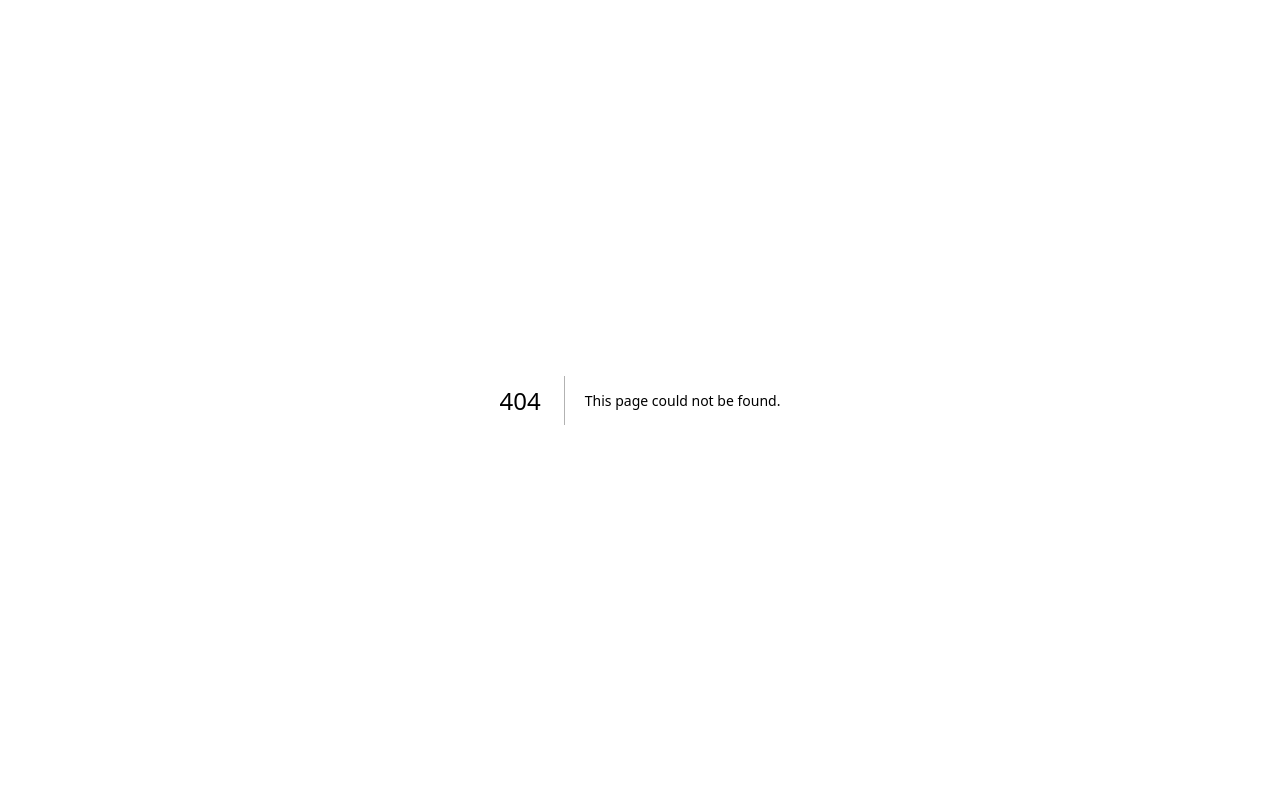
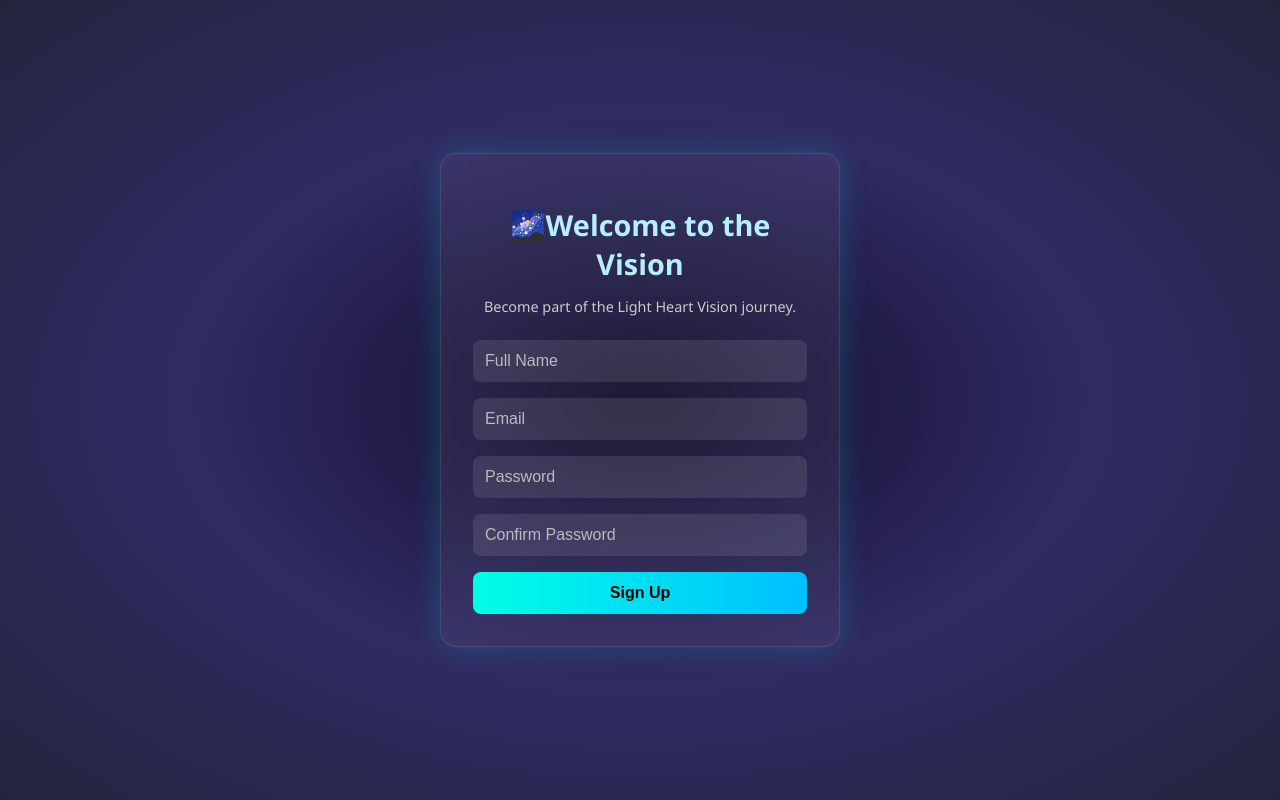
Before and after one commit to josiahbasilio/Light-Heart-Vision, a Next.js app in the folder light-heart-vision/: page /signUp in a window 1280 px wide. Before the commit this address had no page. Built offline with nearby package versions, Linux system fonts and the light colour scheme.

Commit message:
SignUp page

```diff
--- a/light-heart-vision/src/app/page.js
+++ b/light-heart-vision/src/app/page.js
@@ -66,7 +66,7 @@ export default function Home() {
       </ul>
 
       <div className="nav-right">
-        <Link href="/signin" className="signInLink">
+        <Link href="/signUp" className="signInLink">
           <button className="signIn">
             <span className="icon">👤</span>
             <span className="label">Sign In</span>
--- /dev/null
+++ b/light-heart-vision/src/app/signUp/page.js
@@ -0,0 +1,83 @@
+'use client';
+
+import './signUp.css';
+import { useState } from 'react';
+
+export default function SignUpPage() {
+  const [form, setForm] = useState({
+    name: '',
+    email: '',
+    password: '',
+    confirmPassword: ''
+  });
+
+  const [message, setMessage] = useState('');
+
+  const handleChange = (e) => {
+    setForm({ ...form, [e.target.name]: e.target.value });
+  };
+
+  const handleSubmit = (e) => {
+    e.preventDefault();
+
+    if (form.password !== form.confirmPassword) {
+      setMessage("❌ Passwords do not match.");
+      return;
+    }
+
+    setMessage("🚀 Signed up successfully!");
+    console.log('Form submitted:', form);
+
+    setForm({
+      name: '',
+      email: '',
+      password: '',
+      confirmPassword: ''
+    });
+  };
+
+  return (
+    <main className="signup-page">
+      <div className="signup-container">
+        <h1>🌌Welcome to the Vision</h1>
+        <p>Become part of the Light Heart Vision journey.</p>
+        <form onSubmit={handleSubmit}>
+          <input
+            type="text"
+            name="name"
+            placeholder="Full Name"
+            value={form.name}
+            onChange={handleChange}
+            required
+          />
+          <input
+            type="email"
+            name="email"
+            placeholder="Email"
+            value={form.email}
+            onChange={handleChange}
+            required
+          />
+          <input
+            type="password"
+            name="password"
+            placeholder="Password"
+            value={form.password}
+            onChange={handleChange}
+            required
+          />
+          <input
+            type="password"
+            name="confirmPassword"
+            placeholder="Confirm Password"
+            value={form.confirmPassword}
+            onChange={handleChange}
+            required
+          />
+          <button type="submit">Sign Up</button>
+        </form>
+        {message && <p className="message">{message}</p>}
+      </div>
+    </main>
+  );
+}
--- /dev/null
+++ b/light-heart-vision/src/app/signUp/signUp.css
@@ -0,0 +1,114 @@
+.signup-page {
+    position: relative;
+    min-height: 100vh;
+    display: flex;
+    justify-content: center;
+    align-items: center;
+    padding: 2rem;
+    overflow: hidden;
+    background: radial-gradient(ellipse at center, #0f0c29 0%, #302b63 50%, #24243e 100%);
+    font-family: 'Segoe UI', sans-serif;
+    color: #fff;
+  }
+
+  .stars {
+    position: absolute;
+    width: 200%;
+    height: 200%;
+    background: transparent url('/stars.png') repeat;
+    animation: moveStars 60s linear infinite;
+    z-index: 0;
+    opacity: 0.3;
+  }
+
+  @keyframes moveStars {
+    from { transform: translate(0, 0); }
+    to { transform: translate(-500px, -500px); }
+  }
+
+  .planet {
+    position: absolute;
+    width: 80px;
+    height: 80px;
+    animation: floatPlanet 10s ease-in-out infinite alternate;
+    opacity: 0.7;
+    z-index: 1;
+  }
+
+  .planet.planet1 { top: 10%; left: 5%; }
+  .planet.planet2 { bottom: 10%; right: 8%; animation-delay: 2s; }
+  .planet.planet3 { top: 25%; right: 15%; animation-delay: 4s; }
+
+  @keyframes floatPlanet {
+    0% { transform: translateY(0) rotate(0deg); }
+    100% { transform: translateY(-15px) rotate(360deg); }
+  }
+
+  .signup-container {
+    position: relative;
+    z-index: 2;
+    background-color: rgba(255, 255, 255, 0.06);
+    backdrop-filter: blur(12px);
+    padding: 2rem;
+    border-radius: 1rem;
+    box-shadow: 0 0 30px rgba(0, 255, 255, 0.2);
+    max-width: 400px;
+    width: 100%;
+    text-align: center;
+    border: 1px solid rgba(255, 255, 255, 0.1);
+  }
+
+  .signup-container h1 {
+    font-size: 1.8rem;
+    margin-bottom: 0.5rem;
+    color: #b4f0ff;
+  }
+
+  .signup-container p {
+    font-size: 0.9rem;
+    color: #ccc;
+    margin-bottom: 1.5rem;
+  }
+
+  .signup-container input {
+    width: 100%;
+    padding: 0.75rem;
+    margin-bottom: 1rem;
+    border: none;
+    border-radius: 0.5rem;
+    font-size: 1rem;
+    background-color: rgba(255, 255, 255, 0.1);
+    color: #fff;
+    outline: none;
+  }
+
+  .signup-container input::placeholder {
+    color: #bbb;
+  }
+
+  .signup-container input:focus {
+    background-color: rgba(255, 255, 255, 0.2);
+  }
+
+  .signup-container button {
+    background: linear-gradient(90deg, #00ffe7, #00bfff);
+    color: #000;
+    padding: 0.75rem;
+    width: 100%;
+    border: none;
+    border-radius: 0.5rem;
+    font-weight: bold;
+    font-size: 1rem;
+    cursor: pointer;
+    transition: all 0.3s ease;
+  }
+
+  .signup-container button:hover {
+    background: linear-gradient(90deg, #00bfff, #00ffe7);
+  }
+
+  .signup-container .message {
+    margin-top: 1rem;
+    font-size: 0.9rem;
+    color: #0aff9d;
+  }
```
